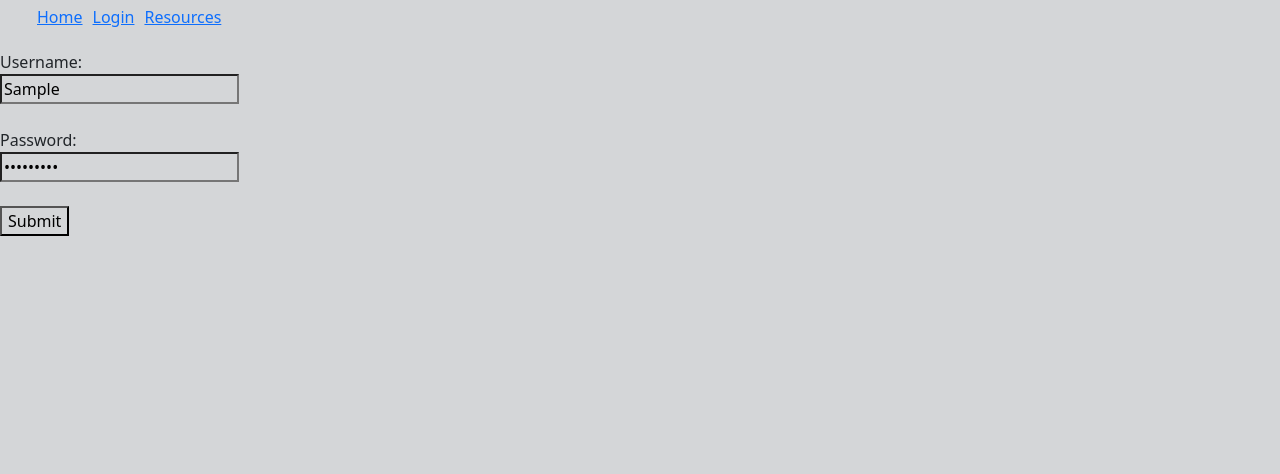
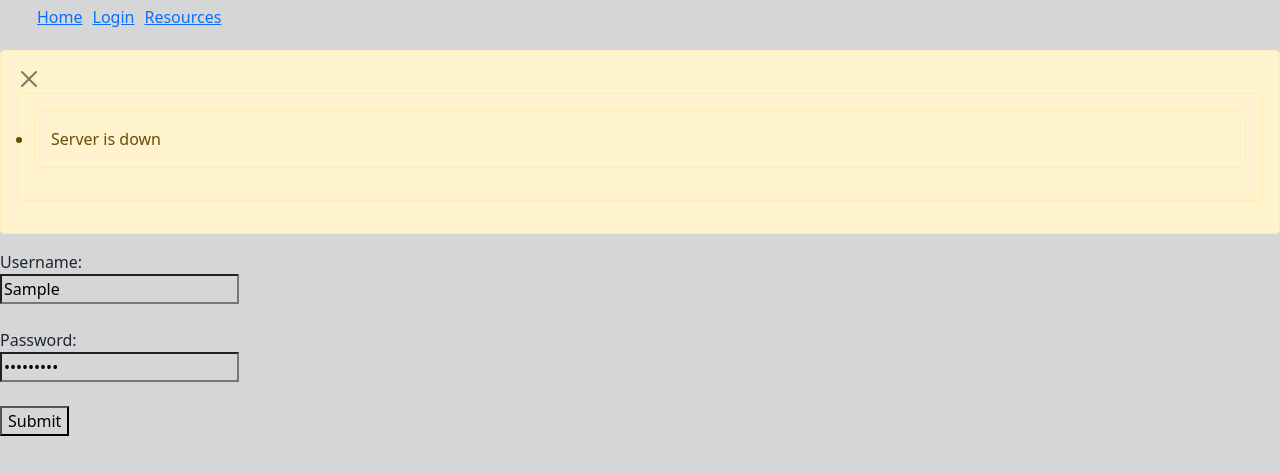
Before and after one commit to JacobBMitchell/the-dml, a React (Create React App) app in the folder client/: page /login in a window 1280 px wide. Both pictures are taken after typing "Sample", "Sample123" into the empty fields and a click on the button "Submit". Shown: the top 474 px of the page. Built offline with nearby package versions, Linux system fonts and the light colour scheme; no server answers.

Commit message:
alert problem

```diff
--- /dev/null
+++ b/client/src/Alert.js
@@ -0,0 +1,16 @@
+function Alert({ errors }) {
+
+    function parseMessages() {
+        return errors.map(err => <li className="alert alert-warning">{err}</li>)
+    }
+
+    return (<>
+        <div key="alert" className="alert alert-warning" role="alert">
+            <button type="button" className="btn-close" data-bs-dismiss="alert" aria-label="Close"></button>
+            <ul className="alert alert-warning">
+                {parseMessages()}
+            </ul>
+        </div>
+    </>)
+}
+export default Alert;
--- a/client/src/App.js
+++ b/client/src/App.js
@@ -10,6 +10,7 @@ import UsefulLinks from "./UsefulLinks";
 
 function App() {
   const [user, setUser] = useState(null);
+  const [errors, setErrors] = useState([]);
   return (
     <BrowserRouter>
       <AuthContext.Provider value={[user, setUser]}>
@@ -17,7 +18,7 @@ function App() {
           <Nav />
           <Routes>
             <Route path="/" element={<HomePage />} />
-            <Route path="/login" element={<Login/>}/>
+            <Route path="/login" element={<Login errors={errors} setErrors={setErrors}/>}/>
             <Route path="/characters" element={<CharacterPage/>}/>
             <Route path="/campaigns" element={<CampaignPage/>}/>
             <Route path="/resources" element={<UsefulLinks/>}/>
--- a/client/src/Login.js
+++ b/client/src/Login.js
@@ -1,13 +1,16 @@
-import { useState , useContext } from "react";
+import { useState, useContext } from "react";
 import AuthContext from "./AuthContext";
 import jwtDecode from "jwt-decode";
 import { useNavigate } from "react-router-dom";
+import Alert from "./Alert";
 
-function Login(){
+function Login({ errors, setErrors }) {
     const [username, setUsername] = useState("");
     const [password, setPassword] = useState("");
     const [user, setUser] = useContext(AuthContext);
     const navigate = useNavigate();
+    const [showErrors, setShowErrors] = useState(false);
+
 
     function submitHandler(ev) {
         ev.preventDefault();
@@ -15,7 +18,7 @@ function Login(){
             {
                 method: "POST",
                 headers: {
-                    "Content-Type":"application/json"
+                    "Content-Type": "application/json"
                 },
                 body: JSON.stringify({
                     username, password
@@ -25,18 +28,28 @@ function Login(){
                     return response.json();
                 }
                 else {
-                    alert("Something bad happened");
+                    setErrors([...errors, "Username or password is incorrect"]);
+                    console.log(errors);
+                    setShowErrors(true);
                 }
             }).then(tokenContainer => {
                 const { jwt_token } = tokenContainer;
                 localStorage.setItem("token", jwt_token);
-                setUser({user: jwtDecode(jwt_token)});
+                setUser({ user: jwtDecode(jwt_token) });
                 navigate("/");
             })
-            .catch(rejection => alert(rejection));
+            .catch(a =>  {
+                setErrors([...errors, "Server is down"]);
+                console.log(errors);
+                setShowErrors(true);
+            }
+            );
     }
 
-    return(<>
+    return (<>
+        <div className={showErrors ? "" : "hidden"}>
+            <Alert errors={errors} />
+        </div>
         <form onSubmit={submitHandler}>
             <label htmlFor="username">Username: </label><br></br>
             <input id="username" onChange={event => setUsername(event.target.value)}></input><br></br><br></br>
--- a/client/src/index.css
+++ b/client/src/index.css
@@ -5,6 +5,9 @@
 
 * {
     background-color: #d4d6d8;
+}
+.hidden {
+    display: none;
 }
 
 .character {
```
